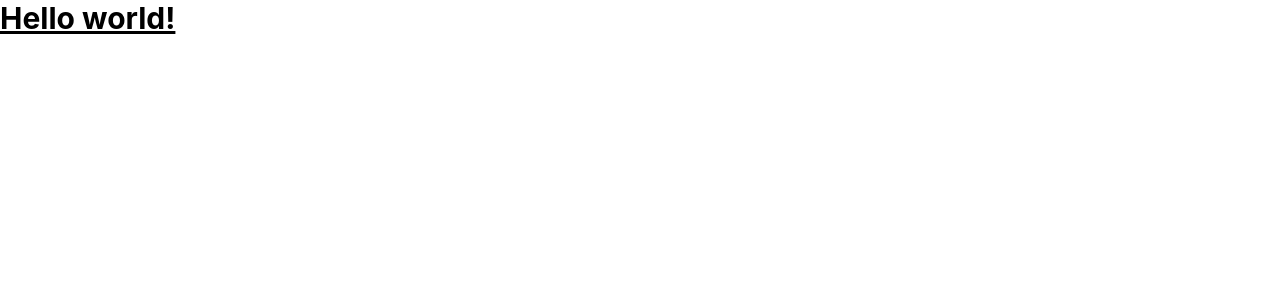
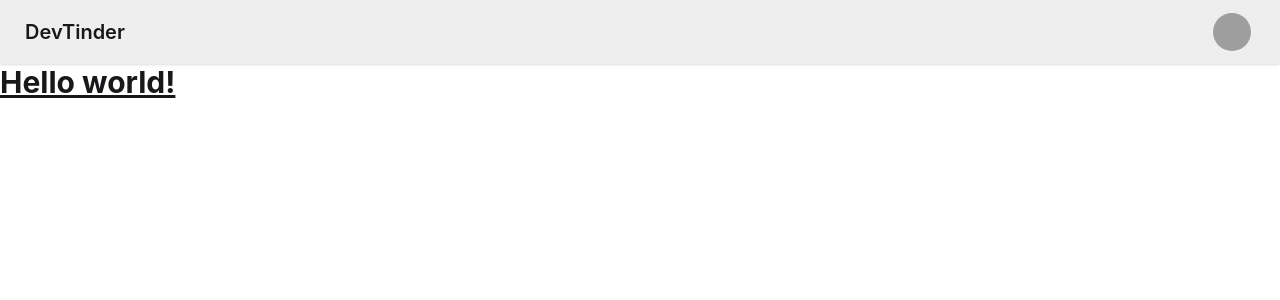
Before and after one commit to abhimvp/namaste-node-js, a React (Vite) app in the folder devTinder-web/: page / in a window 1280 px wide. Shown: the top 300 px of the page. Built offline with nearby package versions, Linux system fonts and the light colour scheme; grey boxes are pictures that could not be loaded.

Commit message:
S2 | Episode-15 | DevTinder UI - Part 1 - Integrate daisyUI components and update README on it's usage details

```diff
--- a/devTinder-web/package.json
+++ b/devTinder-web/package.json
@@ -21,6 +21,7 @@
     "@types/react": "^19.2.7",
     "@types/react-dom": "^19.2.3",
     "@vitejs/plugin-react": "^5.1.1",
+    "daisyui": "^5.5.18",
     "eslint": "^9.39.1",
     "eslint-plugin-react-hooks": "^7.0.1",
     "eslint-plugin-react-refresh": "^0.4.24",
--- a/devTinder-web/src/App.jsx
+++ b/devTinder-web/src/App.jsx
@@ -1,6 +1,52 @@
 function App() {
   return (
     <>
+      {/* Add the Navbar code in here from daisyUI components */}
+      <div className="navbar bg-base-300 shadow-sm">
+        <div className="flex-1">
+          <a className="btn btn-ghost text-xl">DevTinder</a>
+        </div>
+        <div className="flex gap-2">
+          {/* <input
+            type="text"
+            placeholder="Search"
+            className="input input-bordered w-24 md:w-auto"
+          /> */}
+          {/* Removed the search bar for now */}
+          <div className="dropdown dropdown-end mx-5">
+            {/* Added margin - mx-5 */}
+            <div
+              tabIndex={0}
+              role="button"
+              className="btn btn-ghost btn-circle avatar"
+            >
+              <div className="w-10 rounded-full">
+                <img
+                  alt="Tailwind CSS Navbar component"
+                  src="https://img.daisyui.com/images/stock/photo-1534528741775-53994a69daeb.webp"
+                />
+              </div>
+            </div>
+            <ul
+              tabIndex="-1"
+              className="menu menu-sm dropdown-content bg-base-100 rounded-box z-1 mt-3 w-52 p-2 shadow"
+            >
+              <li>
+                <a className="justify-between">
+                  Profile
+                  <span className="badge">New</span>
+                </a>
+              </li>
+              <li>
+                <a>Settings</a>
+              </li>
+              <li>
+                <a>Logout</a>
+              </li>
+            </ul>
+          </div>
+        </div>
+      </div>
       <h1 class="text-3xl font-bold underline">Hello world!</h1>
     </>
   );
--- a/devTinder-web/src/index.css
+++ b/devTinder-web/src/index.css
@@ -1 +1,6 @@
 @import "tailwindcss";
+@plugin "daisyui" {
+  themes:
+    light --default,
+    dark --prefersdark;
+}
```
Also changed, not shown: 2 other files (tests, documents, lock files or other folders).
